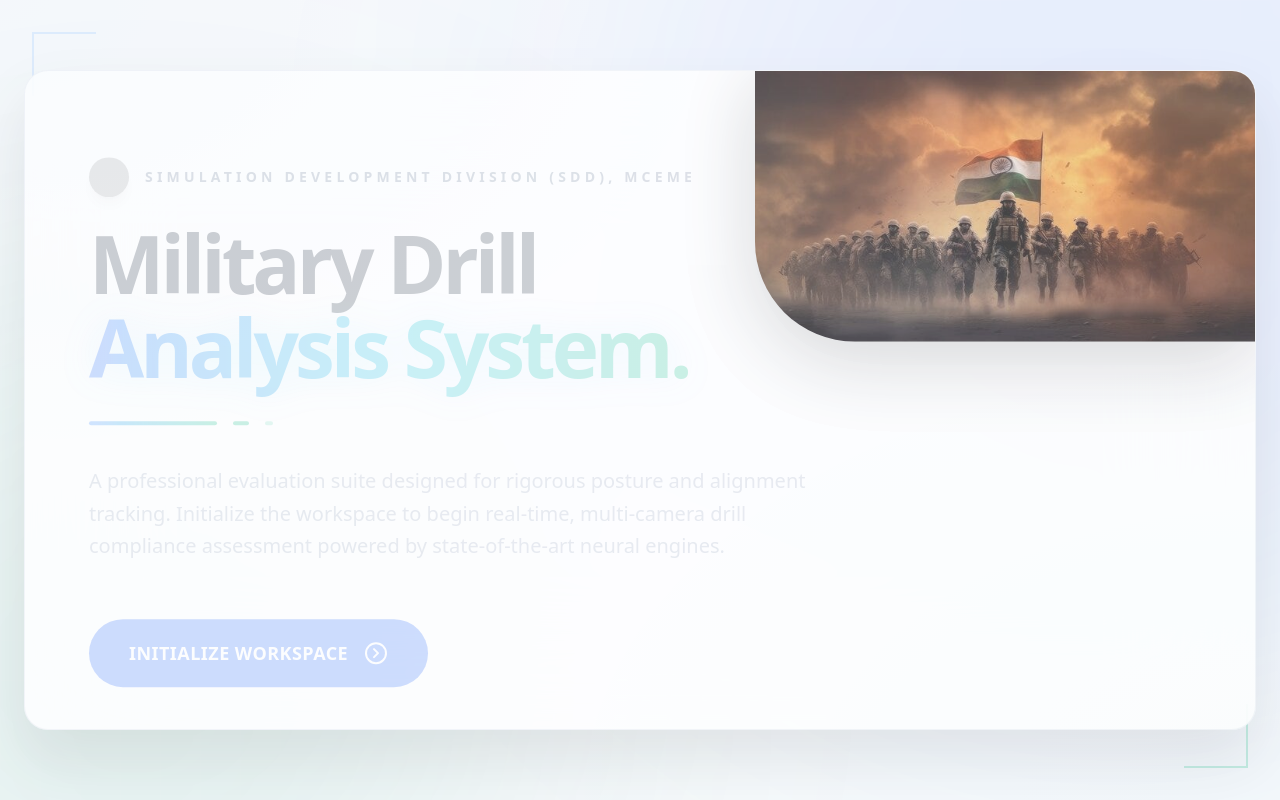
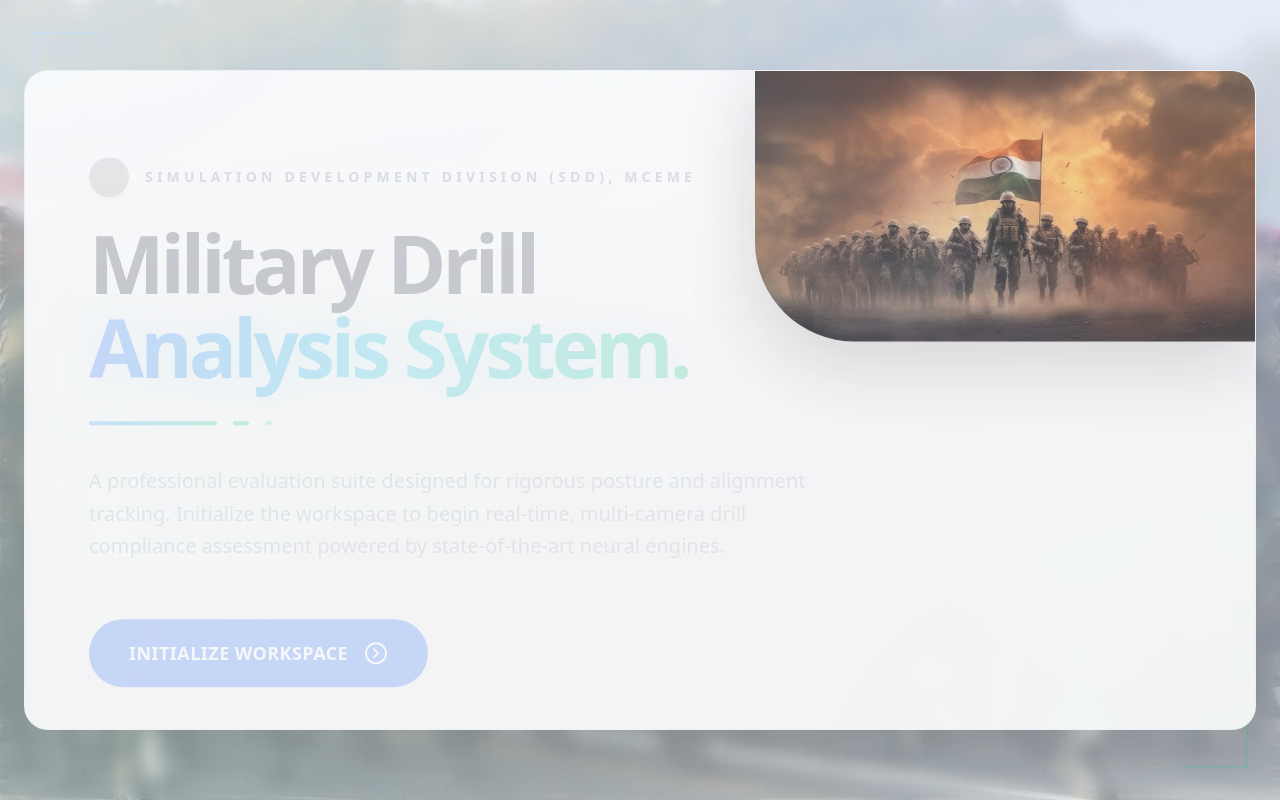
Before and after one commit to shankumar7/drill, a Next.js app in the folder web-ui/: page / in a window 1280 px wide. Built offline with nearby package versions, Linux system fonts and the light colour scheme; grey boxes are pictures that could not be loaded.

Commit message:
feat: implement immersive boot sequence and onboarding UI for Drill Command system

```diff
--- a/web-ui/src/app/page.tsx
+++ b/web-ui/src/app/page.tsx
@@ -79,10 +79,16 @@ function LaunchScreen({ onComplete }: { onComplete: () => void }) {
 
   return (
     <motion.div
-      className="fixed inset-0 z-50 flex flex-col items-center justify-center bg-white overflow-hidden font-sans"
+      className="fixed inset-0 z-50 flex flex-col items-center justify-center overflow-hidden font-sans"
       initial={{ opacity: 0 }} animate={{ opacity: 1 }} exit={{ opacity: 0, scale: 1.05 }} transition={{ duration: 0.8 }}
     >
-      <div className="absolute inset-0 pointer-events-none flex items-center justify-center">
+      {/* Background Image Overlay */}
+      <div className="absolute inset-0 z-0 pointer-events-none">
+        <img src="/hello.jpg" alt="Background" className="w-full h-full object-cover" />
+        <div className="absolute inset-0 bg-white/40 backdrop-blur-sm"></div>
+      </div>
+
+      <div className="absolute inset-0 pointer-events-none flex items-center justify-center z-0">
         <div className="w-[800px] h-[800px] bg-blue-50/50 rounded-full blur-[100px]"></div>
       </div>
 
@@ -143,12 +149,18 @@ function LaunchScreen({ onComplete }: { onComplete: () => void }) {
 function OnboardingScreen({ onNext }: { onNext: () => void }) {
   return (
     <motion.div
-      className="fixed inset-0 z-40 flex items-center justify-center bg-slate-50 overflow-hidden"
+      className="fixed inset-0 z-40 flex items-center justify-center overflow-hidden"
       initial={{ opacity: 0 }} animate={{ opacity: 1 }} exit={{ opacity: 0, x: -50, filter: "blur(10px)" }}
       transition={{ duration: 0.8, ease: "easeOut" }}
     >
+      {/* Background Image Overlay */}
+      <div className="absolute inset-0 z-0 pointer-events-none">
+        <img src="/hello2.jpg" alt="Background" className="w-full h-full object-cover" />
+        <div className="absolute inset-0 bg-slate-50/40 backdrop-blur-sm"></div>
+      </div>
+
       {/* Dynamic Immersive Background */}
-      <div className="absolute inset-0 pointer-events-none">
+      <div className="absolute inset-0 pointer-events-none z-0">
         {/* Glows */}
         <div className="absolute top-0 right-0 w-[1000px] h-[1000px] bg-blue-600/10 rounded-full blur-[150px] transform translate-x-1/3 -translate-y-1/3"></div>
         <div className="absolute bottom-0 left-0 w-[800px] h-[800px] bg-emerald-600/10 rounded-full blur-[150px] transform -translate-x-1/3 translate-y-1/3"></div>
```
